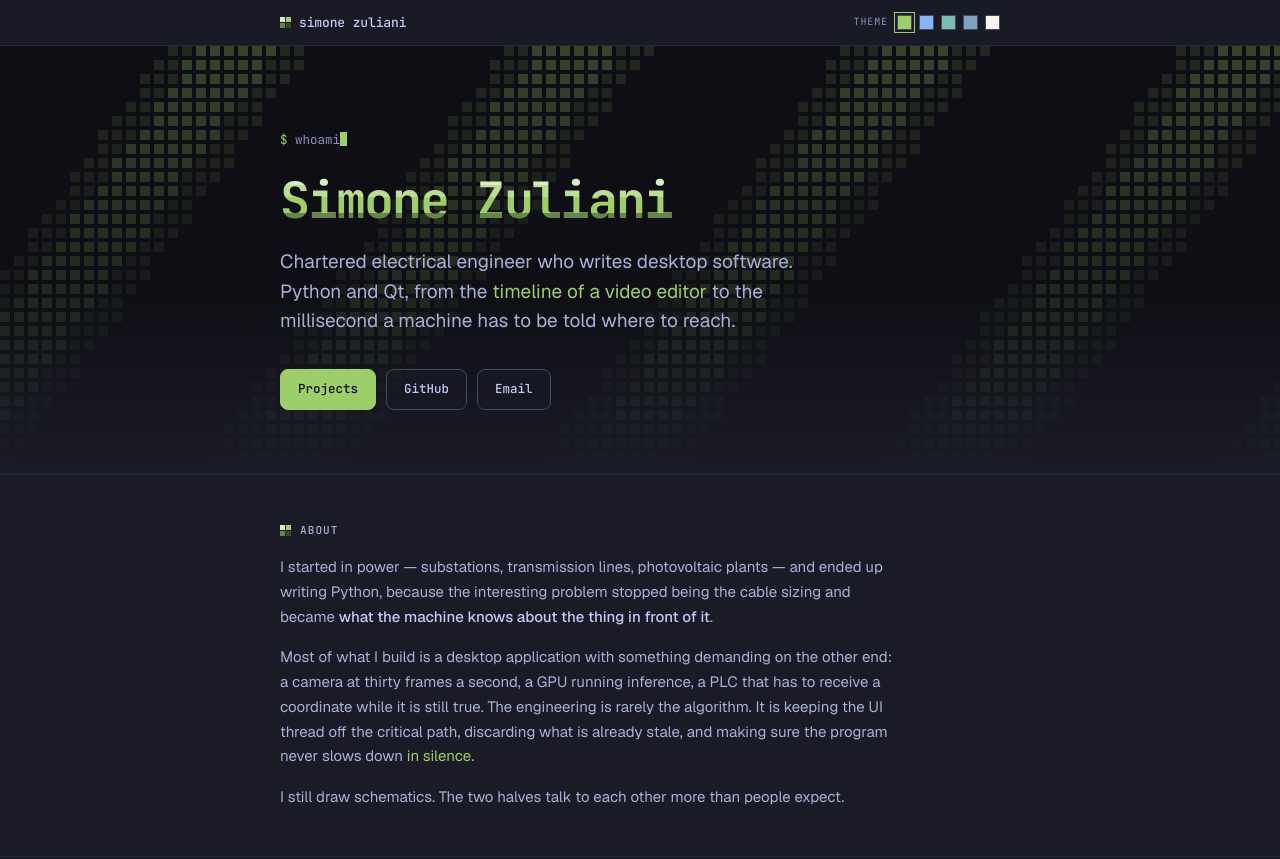
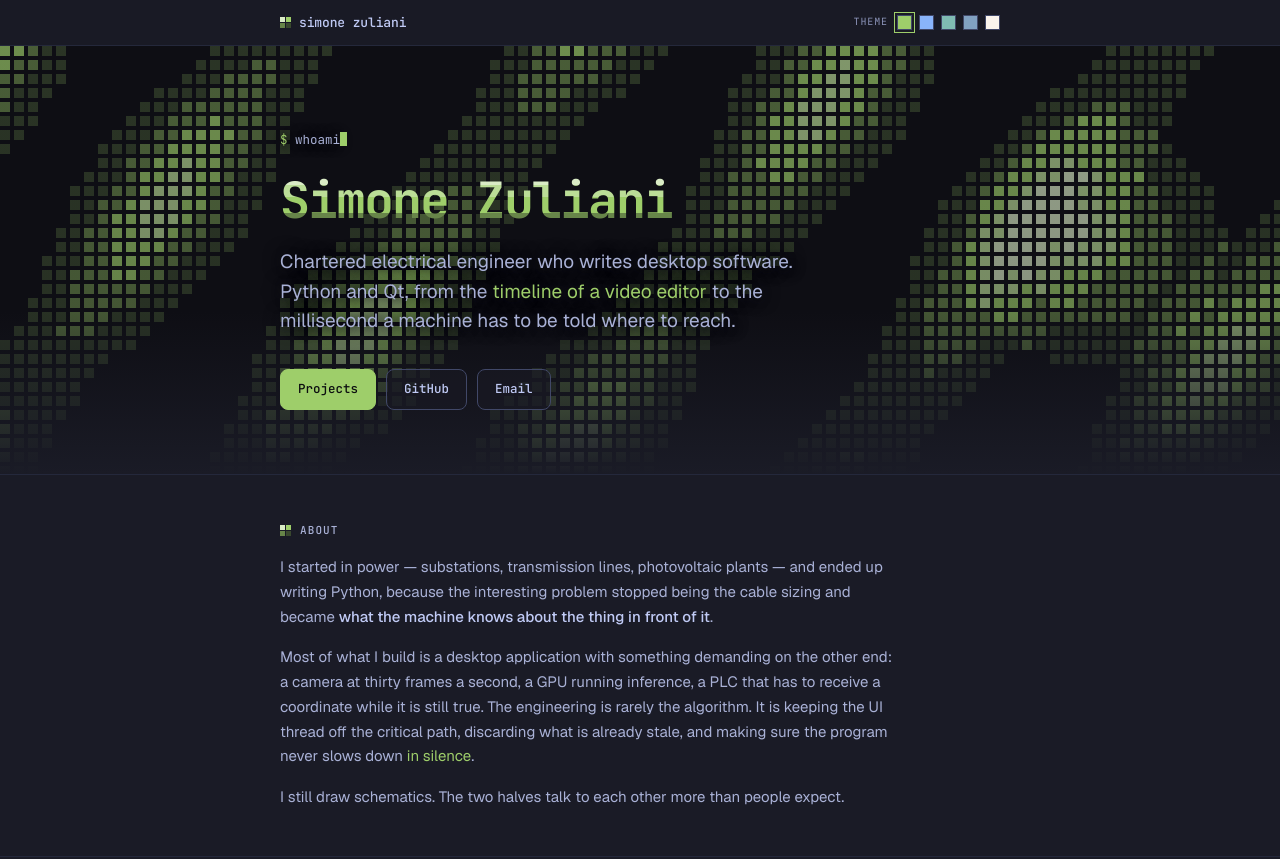
Before and after one commit to Aiazzone/Aiazzone.github.io, a plain HTML site: page index.html in a window 1280 px wide. Shown: the top 859 px of the page. Drawn offline with nearby package versions, Linux system fonts and the light colour scheme.

Commit message:
Make the pixel field visible without a mouse
The scrim over the canvas was opaque enough to smother the squares, and
the bright end of the ramp only lit up near the pointer -- so on a touch
device nothing ever moved. Lighten the scrim, brighten the wave itself,
and drift a virtual light across the field when no pointer is present.

```diff
--- a/index.html
+++ b/index.html
@@ -236,15 +236,16 @@
     display: block;
   }
 
-  /* Keeps the copy legible over the lit squares. */
+  /* A light scrim only — the squares have to stay clearly visible.
+     Legibility of the copy is handled by text-shadow below.        */
   .hero::after {
     content: "";
     position: absolute;
     inset: 0;
     background: linear-gradient(
       to bottom,
-      color-mix(in srgb, var(--field-bg) 55%, transparent) 0%,
-      color-mix(in srgb, var(--field-bg) 78%, transparent) 55%,
+      color-mix(in srgb, var(--field-bg) 34%, transparent) 0%,
+      color-mix(in srgb, var(--field-bg) 40%, transparent) 62%,
       var(--bg) 100%
     );
     pointer-events: none;
@@ -262,8 +263,9 @@
   .prompt-line {
     font-family: "JetBrains Mono", ui-monospace, Consolas, monospace;
     font-size: 12.5px;
-    color: var(--text-muted);
+    color: var(--text-secondary);
     margin: 0 0 22px;
+    text-shadow: 0 1px 6px var(--field-bg), 0 0 14px var(--field-bg);
   }
 
   .prompt-line .sigil { color: var(--brand); }
@@ -296,6 +298,7 @@
     color: var(--text-secondary);
     text-wrap: balance;
     max-width: 30em;
+    text-shadow: 0 1px 8px var(--field-bg), 0 0 18px var(--field-bg);
   }
 
   .tagline em { font-style: normal; color: var(--brand); }
@@ -960,11 +963,23 @@
     var ctx = canvas.getContext("2d", { alpha: false });
     if (!ctx) return;
 
-    var CELL = 14, SQ = 10, RADIUS = 130;
+    var CELL = 14, SQ = 10, RADIUS = 150;
     var cols = 0, rows = 0, w = 0, h = 0, dpr = 1;
     var ramp = [];
     var pointer = { x: -9999, y: -9999, on: false };
+    var lastTouch = -1e9;          // when a real pointer was last seen
     var running = false, last = 0, raf = 0;
+
+    // With no mouse — every phone — a virtual light drifts across the
+    // field on a Lissajous path, so the squares still come alive.
+    function lightSource(t, now) {
+      if (pointer.on && now - lastTouch < 2500) return pointer;
+      return {
+        x: w * (0.5 + 0.36 * Math.sin(t * 0.29)),
+        y: h * (0.5 + 0.32 * Math.sin(t * 0.43 + 1.1)),
+        on: true
+      };
+    }
 
     function readRamp() {
       var cs = getComputedStyle(root);
@@ -988,24 +1003,31 @@
     function draw(now) {
       if (!ramp.length) readRamp();
       var t = now / 1000;
+      var src = lightSource(t, now);
 
       ctx.fillStyle = ramp[0];
       ctx.fillRect(0, 0, w, h);
 
       for (var y = 0; y < rows; y++) {
         for (var x = 0; x < cols; x++) {
-          // Slow diagonal wave: most cells sit dark, a band travels through.
-          var wave = Math.sin((x * 0.26) + (y * 0.19) - t * 0.55);
-          var level = wave > 0.72 ? 2 : (wave > 0.2 ? 1 : 0);
+          // Two crossing waves: a fast diagonal band over a slow swell,
+          // so bright crests keep travelling through the grid on their own.
+          var band  = Math.sin(x * 0.30 + y * 0.22 - t * 0.85);
+          var swell = Math.sin(x * 0.11 - y * 0.17 + t * 0.42);
+          var e = band * 0.68 + swell * 0.32;
 
-          if (pointer.on) {
-            var cx = x * CELL + SQ / 2;
-            var cy = y * CELL + SQ / 2;
-            var d = Math.hypot(cx - pointer.x, cy - pointer.y);
-            if (d < RADIUS) {
-              // Nearer the pointer, the higher up the ramp the square goes.
-              level += Math.round((1 - d / RADIUS) * 3.4);
-            }
+          var level =
+            e >  0.92 ? 4 :
+            e >  0.74 ? 3 :
+            e >  0.42 ? 2 :
+            e > -0.10 ? 1 : 0;
+
+          var cx = x * CELL + SQ / 2;
+          var cy = y * CELL + SQ / 2;
+          var d = Math.hypot(cx - src.x, cy - src.y);
+          if (d < RADIUS) {
+            // Closer to the light, the higher up the ramp the square goes.
+            level += Math.round((1 - d / RADIUS) * 3.2);
           }
 
           if (level <= 0) continue;
@@ -1034,14 +1056,17 @@
       raf = 0;
     }
 
-    window.addEventListener("pointermove", function (e) {
+    function track(e) {
       var r = canvas.getBoundingClientRect();
       pointer.x = e.clientX - r.left;
       pointer.y = e.clientY - r.top;
       pointer.on = pointer.y > -RADIUS && pointer.y < r.height + RADIUS;
+      lastTouch = performance.now();
       if (reduced.matches) draw(performance.now());
-    }, { passive: true });
+    }
 
+    window.addEventListener("pointermove", track, { passive: true });
+    window.addEventListener("pointerdown", track, { passive: true });
     window.addEventListener("pointerleave", function () { pointer.on = false; });
 
     document.addEventListener("visibilitychange", function () {
```
